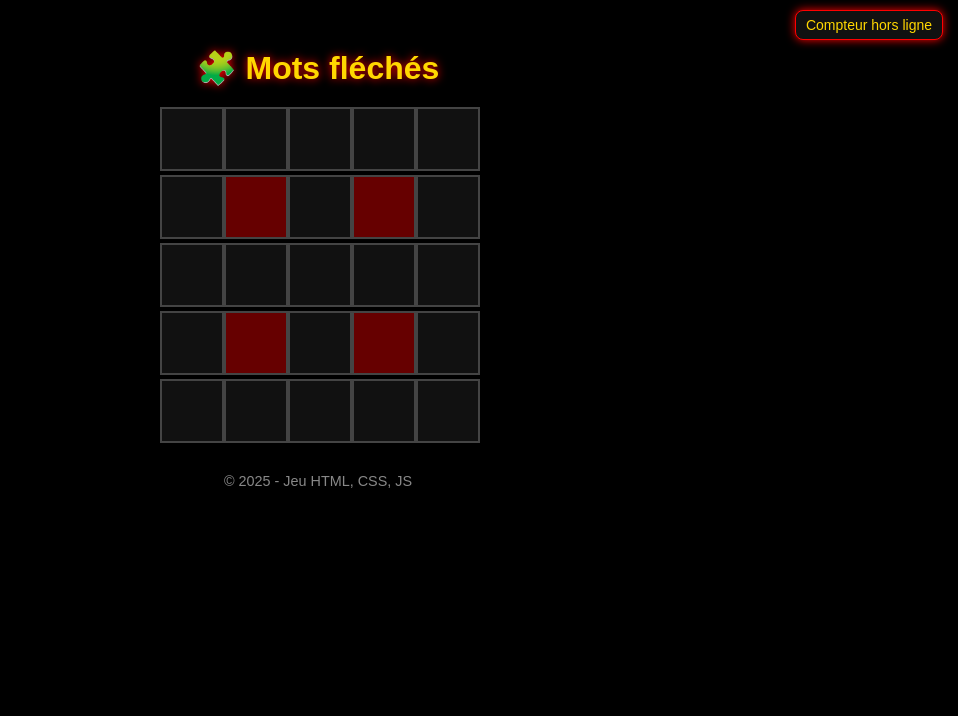
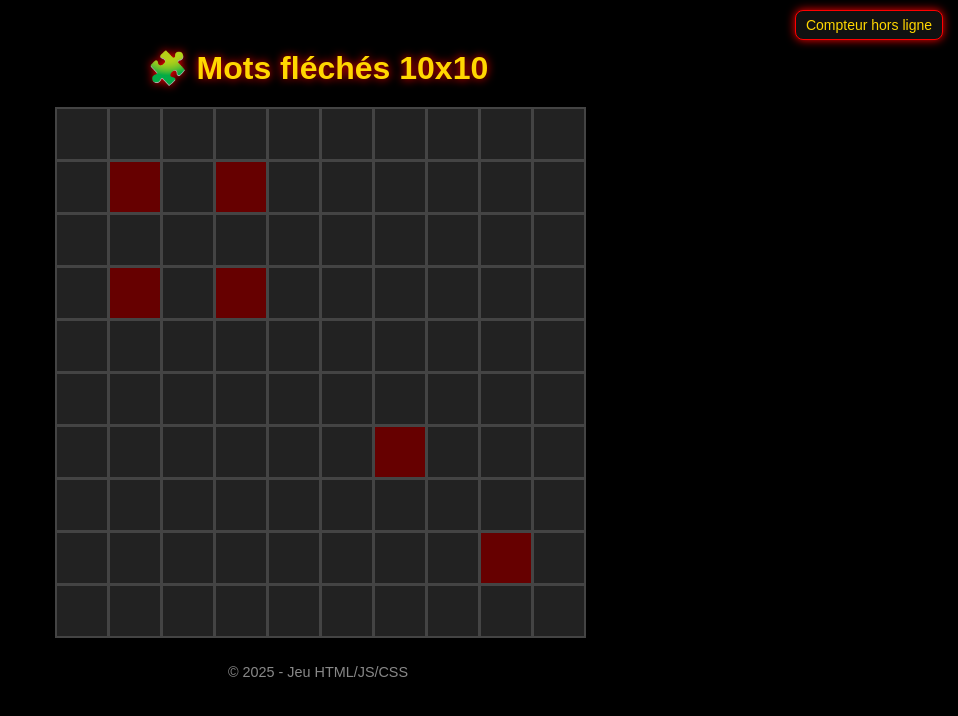
Before and after one commit to paco1963594/Mots-fl-che, a plain HTML site: page index.html in a window 1280 px wide. Shown: the whole page, without its empty margins (322-1280 px from the left). Drawn offline with Linux system fonts and the light colour scheme; no server answers.

Commit message:
Update index.html
New file

```diff
--- a/index.html
+++ b/index.html
@@ -3,7 +3,7 @@
 <head>
 <meta charset="UTF-8">
 <meta name="viewport" content="width=device-width, initial-scale=1.0">
-  <title>Mots fléchés interactif</title>
+<title>Mots fléchés 10x10 interactif</title>
 <style>
   body {
     background-color: #000;
@@ -12,46 +12,30 @@
     display: flex;
     flex-direction: column;
     align-items: center;
-      min-height: 100vh;
     padding: 20px;
   }
-
-    h1 {
-      color: gold;
-      text-shadow: 0 0 10px red;
-      margin-bottom: 20px;
-    }
-
+  h1 { color: gold; text-shadow: 0 0 10px red; margin-bottom: 20px; }
   .grid {
     display: grid;
-      grid-template-columns: repeat(5, 60px);
-      gap: 4px;
+    grid-template-columns: repeat(10, 50px);
+    grid-template-rows: repeat(10, 50px);
+    gap: 3px;
   }
-
   .cell {
-      width: 60px;
-      height: 60px;
-      background-color: #111;
+    width: 50px;
+    height: 50px;
+    background-color: #222;
     border: 2px solid #444;
     display: flex;
     align-items: center;
     justify-content: center;
-      font-size: 1.5em;
+    font-size: 1.3em;
     cursor: pointer;
     transition: 0.2s;
     color: gold;
   }
-
-    .cell:hover {
-      background-color: #222;
-      box-shadow: 0 0 5px gold;
-    }
-
-    .blocked {
-      background-color: #600;
-      cursor: not-allowed;
-    }
-
+  .cell:hover { background-color: #333; box-shadow: 0 0 5px gold; }
+  .blocked { background-color: #600; cursor: not-allowed; }
   .question-box {
     background-color: #111;
     border: 1px solid red;
@@ -61,15 +45,7 @@
     text-align: center;
     border-radius: 10px;
   }
-
-    input {
-      width: 100%;
-      padding: 8px;
-      margin-top: 10px;
-      border: none;
-      border-radius: 5px;
-    }
-
+  input { width: 100%; padding: 8px; margin-top: 10px; border: none; border-radius: 5px; }
   button {
     margin-top: 10px;
     background-color: gold;
@@ -80,23 +56,8 @@
     font-weight: bold;
     cursor: pointer;
   }
-
-    button:hover {
-      background-color: red;
-      color: white;
-    }
-
-    .message {
-      margin-top: 10px;
-      font-weight: bold;
-    }
-
-    footer {
-      margin-top: 30px;
-      color: #888;
-      font-size: 0.9em;
-    }
-
+  button:hover { background-color: red; color: white; }
+  .message { margin-top: 10px; font-weight: bold; }
   .counter {
     position: fixed;
     top: 10px;
@@ -109,10 +70,11 @@
     font-size: 14px;
     box-shadow: 0 0 10px red;
   }
+  footer { margin-top: 30px; color: #888; font-size: 0.9em; }
 </style>
 </head>
 <body>
-  <h1>🧩 Mots fléchés</h1>
+<h1>🧩 Mots fléchés 10x10</h1>
 
 <div class="grid" id="grid"></div>
 
@@ -124,25 +86,29 @@
 </div>
 
 <div class="counter" id="visitorCount">Visiteurs : ...</div>
-
-  <footer>© 2025 - Jeu HTML, CSS, JS</footer>
+<footer>© 2025 - Jeu HTML/JS/CSS</footer>
 
 <script>
-    const gridData = [
-      ["", "", "", "", ""],
-      ["", "■", "", "■", ""],
-      ["", "", "", "", ""],
-      ["", "■", "", "■", ""],
-      ["", "", "", "", ""],
-    ];
+const size = 10;
+let gridData = Array(size).fill(null).map(()=>Array(size).fill(""));
 
 const definitions = {
-      "0-0": { question: "Animal qui miaule", answer: "CHAT" },
-      "2-0": { question: "Couleur du ciel clair", answer: "BLEU" },
-      "4-0": { question: "Boisson chaude du matin", answer: "CAFE" }
+  // horizontal: clé = ligne-colonne
+  "0-0": {question:"Animal qui miaule", answer:"CHAT", direction:"across"},
+  "2-0": {question:"Couleur du ciel", answer:"BLEU", direction:"across"},
+  "4-0": {question:"Boisson chaude", answer:"CAFE", direction:"across"},
+  "0-2": {question:"Fruit rouge", answer:"FRAISE", direction:"down"},
+  "5-5": {question:"Planète rouge", answer:"MARS", direction:"across"},
+  "7-3": {question:"Etoile du matin", answer:"VENUS", direction:"down"}
 };
 
-    const gridElement = document.getElementById("grid");
+// remplir quelques cases bloquées
+const blockedCells = [
+  [1,1],[1,3],[3,1],[3,3],[6,6],[8,8]
+];
+blockedCells.forEach(([r,c])=>gridData[r][c]="■");
+
+const gridEl = document.getElementById("grid");
 const questionBox = document.getElementById("questionBox");
 const questionText = document.getElementById("questionText");
 const answerInput = document.getElementById("answerInput");
@@ -152,61 +118,64 @@
 let selectedCell = null;
 
 function renderGrid() {
-      gridElement.innerHTML = "";
-      gridData.forEach((row, r) => {
-        row.forEach((cell, c) => {
+  gridEl.innerHTML = "";
+  for(let r=0;r<size;r++){
+    for(let c=0;c<size;c++){
       const div = document.createElement("div");
       div.classList.add("cell");
-          if (cell === "■") div.classList.add("blocked");
-          div.textContent = cell !== "■" && cell !== "" ? cell : "";
-          div.onclick = () => selectCell(r, c);
-          gridElement.appendChild(div);
-        });
-      });
+      if(gridData[r][c]==="■") div.classList.add("blocked");
+      div.textContent = gridData[r][c] !== "■" && gridData[r][c] !== "" ? gridData[r][c] : "";
+      div.onclick = () => selectCell(r,c);
+      gridEl.appendChild(div);
+    }
+  }
 }
 
-    function selectCell(r, c) {
+function selectCell(r,c){
   const key = `${r}-${c}`;
-      if (definitions[key]) {
-        selectedCell = { r, c, ...definitions[key] };
+  if(definitions[key]){
+    selectedCell = {r,c,...definitions[key]};
     questionBox.style.display = "block";
     questionText.textContent = definitions[key].question;
     message.textContent = "";
     answerInput.value = "";
+    answerInput.focus();
   } else {
     questionBox.style.display = "none";
   }
 }
 
-    validateBtn.onclick = () => {
-      if (!selectedCell) return;
-      const userAnswer = answerInput.value.trim().toUpperCase();
+validateBtn.onclick = ()=>{
+  if(!selectedCell) return;
+  const user = answerInput.value.trim().toUpperCase();
   const correct = selectedCell.answer.toUpperCase();
-      if (userAnswer === correct) {
-        message.style.color = "lime";
-        message.textContent = "Bonne réponse !";
-        for (let i = 0; i < correct.length; i++) {
-          gridData[selectedCell.r][selectedCell.c + i] = correct[i];
+  if(user===correct){
+    message.style.color="lime";
+    message.textContent="Bonne réponse !";
+    for(let i=0;i<correct.length;i++){
+      if(selectedCell.direction==="across"){
+        gridData[selectedCell.r][selectedCell.c+i]=correct[i];
+      } else {
+        gridData[selectedCell.r+i][selectedCell.c]=correct[i];
+      }
     }
     renderGrid();
-        setTimeout(() => {
-          questionBox.style.display = "none";
-        }, 800);
+    setTimeout(()=>{questionBox.style.display="none";},800);
   } else {
-        message.style.color = "red";
-        message.textContent = "Faux, réessayez.";
+    message.style.color="red";
+    message.textContent="Faux, réessayez.";
   }
 };
 
 renderGrid();
 
-    // === Compteur de visiteurs via CountAPI ===
+// compteur visiteurs CountAPI
 const counter = document.getElementById("visitorCount");
-    const apiKey = "mots-fleches-" + window.location.hostname.replace(/\W/g, "");
+const apiKey = "mots-fleches-10x10-"+window.location.hostname.replace(/\W/g,"");
 fetch(`https://api.countapi.xyz/hit/${apiKey}/visites`)
-      .then(r => r.json())
-      .then(data => counter.textContent = `Visiteurs : ${data.value}`)
-      .catch(() => counter.textContent = "Compteur hors ligne");
+.then(r=>r.json())
+.then(d=>counter.textContent=`Visiteurs : ${d.value}`)
+.catch(()=>counter.textContent="Compteur hors ligne");
 </script>
 </body>
 </html>
```
Lines whose indentation alone changed are shown as unchanged.
